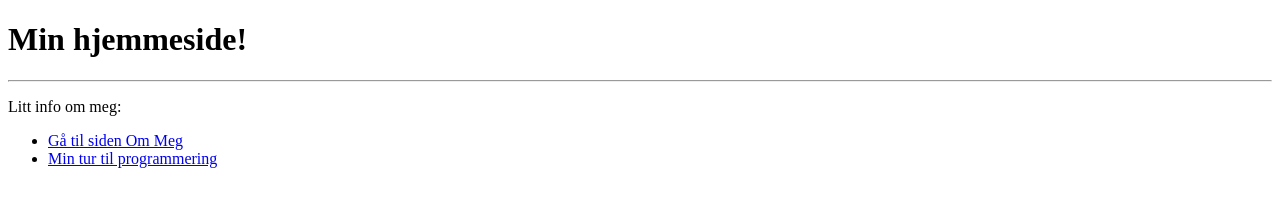
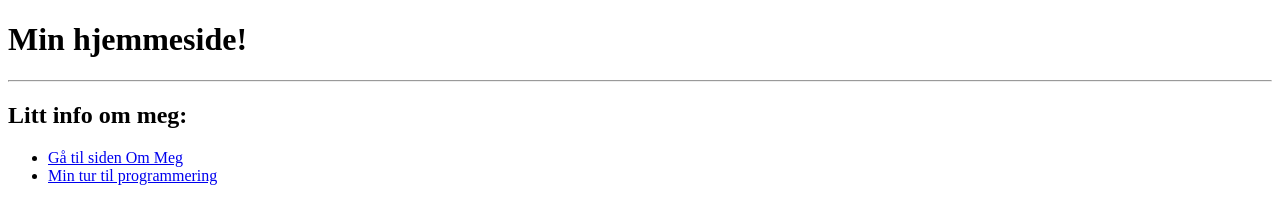
Before and after one commit to Gustas51/Gustas51.github.io, a plain HTML site: page index.html in a window 1280 px wide. Drawn offline with Linux system fonts and the light colour scheme.

Commit message:
Gustas51.com

```diff
--- a/index.html
+++ b/index.html
@@ -5,7 +5,7 @@
 
         <hr>
 
-        <p>Litt info om meg:</p>
+        <h2>Litt info om meg:</h2>
         <ul>
             <li><a href=Desktop/Visual_studio/om_meg_side_2.html>Gå til siden Om Meg</a></li>
             <li><a href=Desktop/Visual_studio/om_meg.html>Min tur til programmering</a></li>
```
